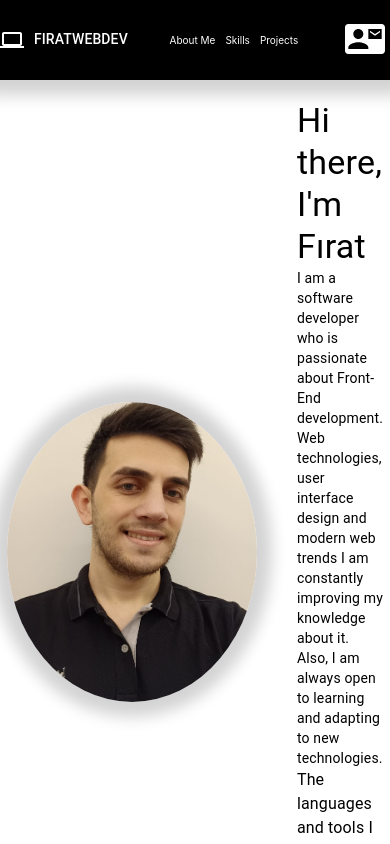
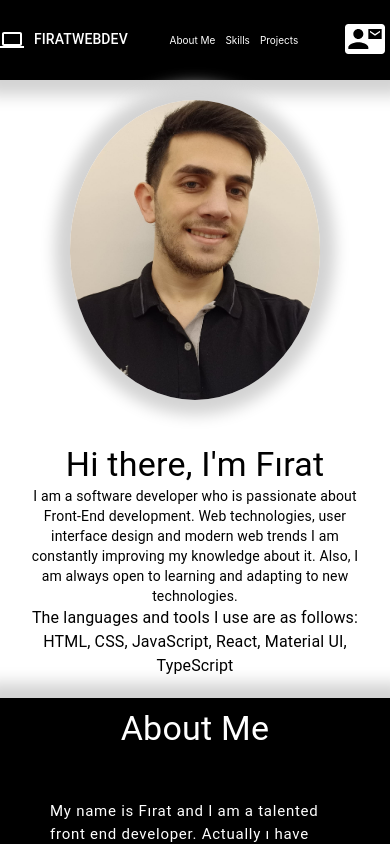
Before and after one commit to FiratSomek/Portfolio-react, a React (Create React App) app: page / in a window 390 px wide. Shown: the top 844 px of the page. Built offline with nearby package versions, Linux system fonts and the light colour scheme.

Commit message:
Update styles.css

```diff
--- a/src/components/Introduce/styles.css
+++ b/src/components/Introduce/styles.css
@@ -19,3 +19,15 @@
   margin: 20px;
   max-width: 500px;
 }
+@media screen and (max-width: 650px) {
+  .introduce-container {
+    display: flex;
+    flex-direction: column;
+  }
+  .int-img {
+    text-align: center;
+  }
+  .int-info {
+    text-align: center;
+  }
+}
```
